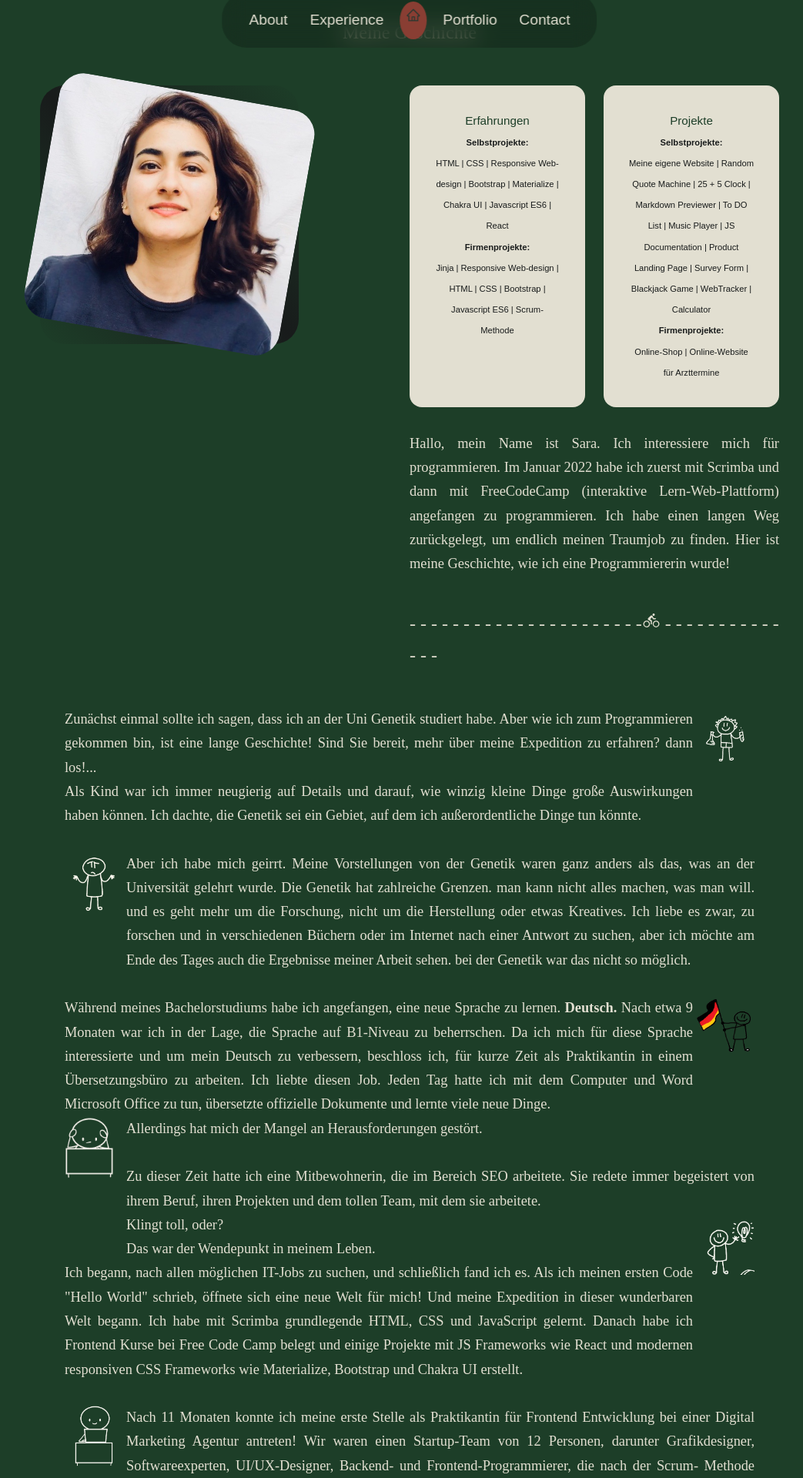
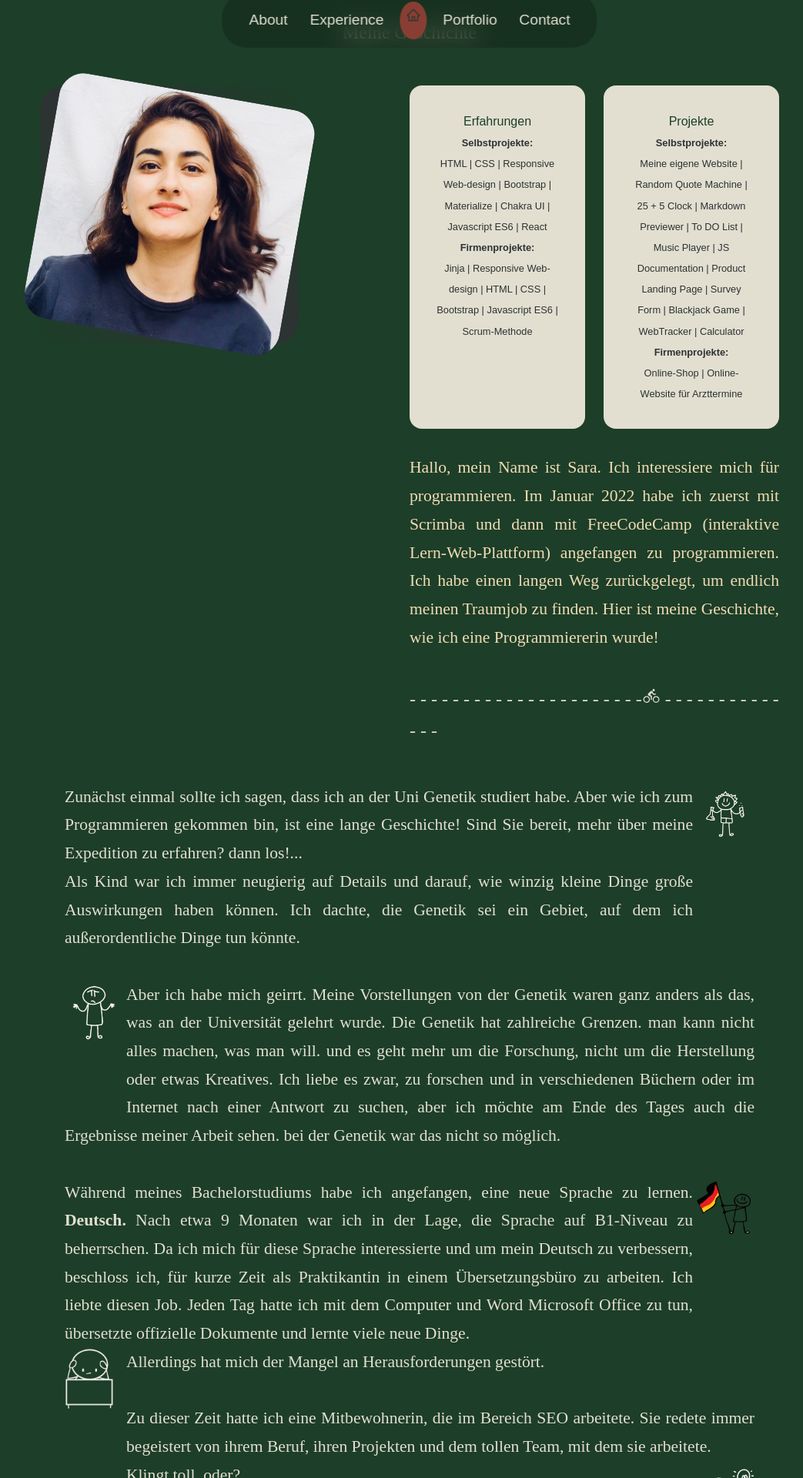
Before and after one commit to Sarah-Rz/mein-traumjob, a React (Create React App) app: page / in a window 1280 px wide. Shown: the part 706-2626 px from the top of the page at 77% size, without its empty margins (108-1151 px from the left). Built offline with nearby package versions, Linux system fonts and the light colour scheme; a web font is replaced by a local one.

Commit message:
contact, about, portfolio, changed

```diff
--- a/src/components/about/About.jsx
+++ b/src/components/about/About.jsx
@@ -67,7 +67,7 @@ const About = () => {
           (interaktive Lern-Web-Plattform) angefangen zu programmieren.
           Ich habe einen langen Weg zurückgelegt, um endlich meinen Traumjob zu finden.
           Hier ist meine Geschichte, wie ich eine Programmiererin wurde!
-            </p>
+          </p>
             <h2>- - - - - - - - - - - - - - - - - - - - - -<IoIosBicycle/> - - - - - - - - - - - - - - </h2>
             <br />
           </div>
@@ -185,14 +185,15 @@ const About = () => {
           </li>
         </ul>
           <br />
+          <div className="about-end">
           <p>
-          Alles in allem kann ich sagen, dass dieser Job nicht so einfach ist.
-          Es gibt immer Probleme zu lösen oder Herausforderungen. Aber das ist es, was mir Spaß macht.
-          Wenn ich ein Problem lösen kann, bin ich stolz auf mich, dass ich nicht aufgegeben habe.
+          Alles in allem soll ich sagen, dass dieser Job nicht so einfach ist.
+          Es gibt immer Probleme zu lösen oder Herausforderungen. Allerdings ist es genau das, was mir Spaß macht.          Wenn ich ein Problem lösen kann, bin ich stolz auf mich, dass ich nicht aufgegeben habe.
           Programmieren macht mich zu einem stärkeren Menschen.
           Das ist erst der Anfang meiner Reise. In diesem Bereich gibt es für mich noch viel zu lernen.
           Ich kann nicht länger auf die Ausbildung in Deutschland warten.
           </p>
+          </div>
         <div className="left-img">
           <img src={m9} alt="" />
         </div>
--- a/src/components/about/about.css
+++ b/src/components/about/about.css
@@ -49,19 +49,13 @@
     transition: var(--transition);
 }
 
-.about__icon {
-    color: var(--color-lighter);
-    font-size: 1.4rem;
-    margin-bottom: 1rem;
-}
-
 .about__card h5 {
-    font-size: 0.95rem;
+    font-size: 1rem;
     color: var(--color-h2);
 }
 
 .about__card small {
-    font-size: 0.7rem;
+    font-size: 0.8rem;
     color: var(--color-lighter);
 }
 
@@ -76,20 +70,23 @@
 
 .about__story > p {
     font-family: 'Poor Story', cursive;
-    font-size: 1.15rem;
+    font-size: 1.35rem;
     text-align: justify;
-    color: var(--color-bg);
+    color: var(--color-light);
 }
 
 .about__story-part-2 {
     font-family: 'Poor Story', cursive;
-    font-size: 1.15rem;
+    font-size: 1.35rem;
     width: 70%;
     margin: 20px auto;
     text-align: justify;
     color: var(--color-bg);
 }
 
+.about-end > p {
+    color: var(--color-light);
+}
 .right-img {
     width: 5rem;
     height: 10rem;
--- a/src/components/contact/contact.css
+++ b/src/components/contact/contact.css
@@ -50,6 +50,7 @@ input, textarea {
     border-radius: 0.5rem;
     background: var(--color-white);
     border: 2px solid var(--color-bg);
+    color: var(--color-light);
     resize: none;
     font-size: 0.9rem;
 }
--- a/src/components/header/header.css
+++ b/src/components/header/header.css
@@ -67,7 +67,7 @@ header {
         height: 210vh;
     }
     .header__container > h1 {
-        font-size: 2.15rem;;
+        font-size: 2.15rem;
 
     }
 
--- a/src/components/portfolio/Portfolio.jsx
+++ b/src/components/portfolio/Portfolio.jsx
@@ -121,7 +121,7 @@ const data = [
 const Portfolio = () => {
   return (
     <section id="portfolio">
-      <h2 className="h2-title-light">Einige meiner aktuellen Projekte</h2>
+      <h2 className="h2-title-light">Einige meiner Projekte</h2>
       <div className="container portfolio__container">
         {
           data.map(({id, image, title, description, github, demo})=> {
--- a/src/index.css
+++ b/src/index.css
@@ -20,7 +20,7 @@
     --color-bg: #e2dfd1 ;
     --color-primary: #893e33;
     --color-primary-variant: rgb(61, 74, 72);
-    --color-dark: rgb(24, 27, 27);
+    --color-dark: rgb(45, 50, 50);
     --color-light: #efdcb4;
     --transition: all 400ms ease;
 
```
